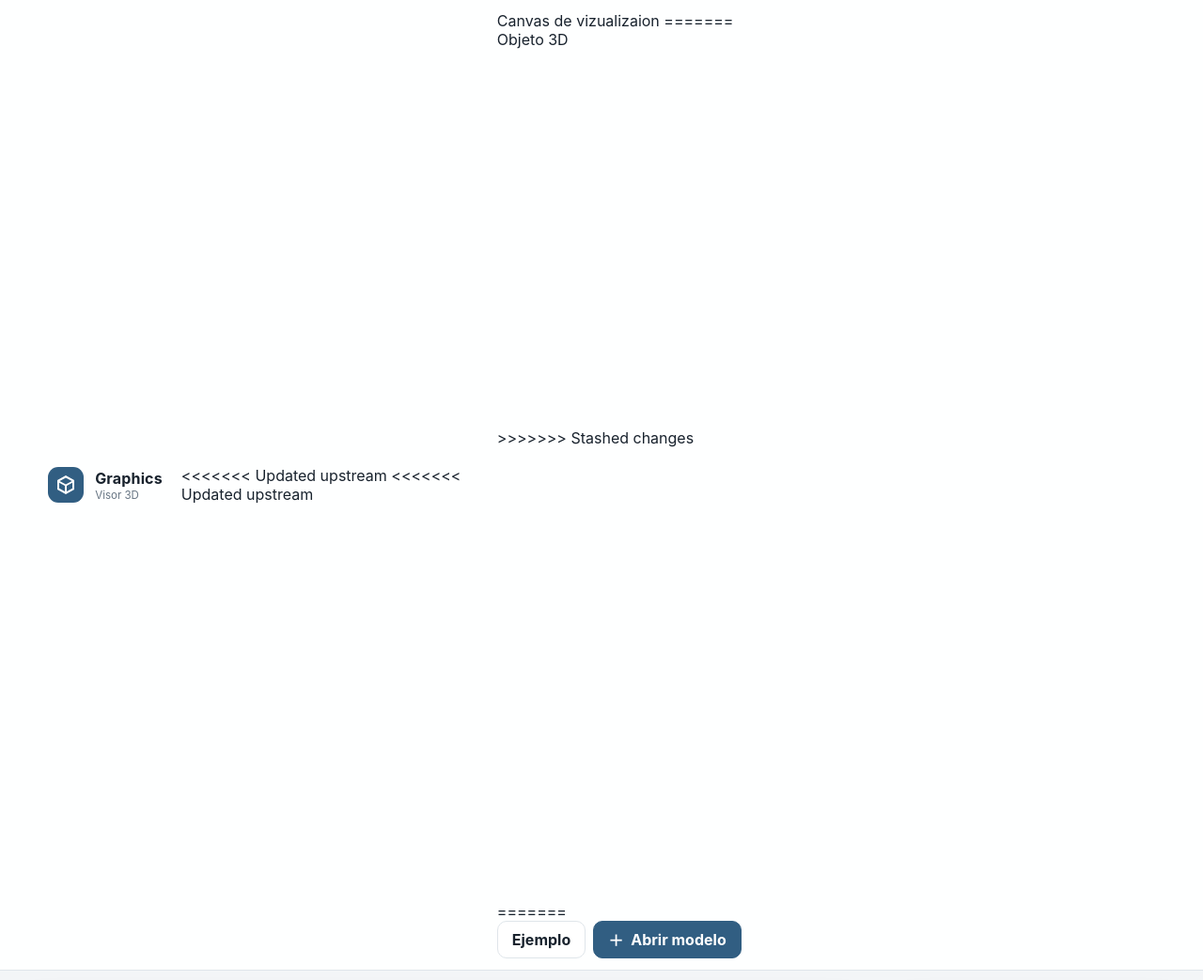
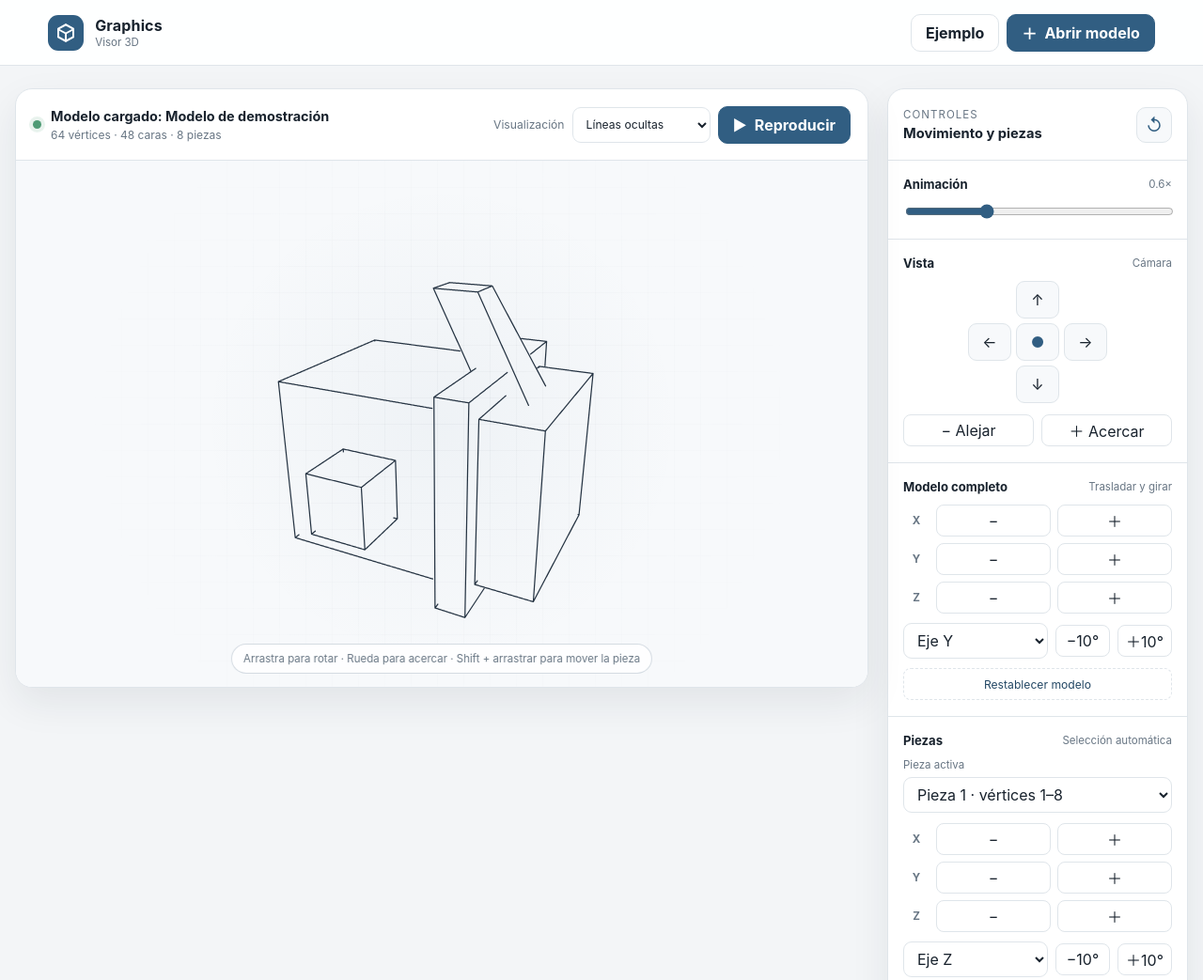
Before and after one commit to JonathanJS333/Graphics, a website: page index.html in a window 1280 px wide. Shown: the top 1043 px of the page at 94% size. Drawn offline with Linux system fonts and the light colour scheme.

Commit message:
Proyecto
Proyecto final de Graficación 2026.
Se soluciono error al confundir los archivos Index.js e Index.html. xd

```diff
--- a/index.html
+++ b/index.html
@@ -21,29 +21,6 @@
       </span>
     </a>
 
-<<<<<<< Updated upstream
-<<<<<<< Updated upstream
-      <div class="card text-center">
-        <div class="card-header">
-          Canvas de vizualizaion
-=======
-    <div class="container">
-        <div class="row justify-content-center">
-            <div class="col-lg-10">
-                <div class="card text-center">
-                    <div class="card-header py-3">Objeto 3D</div>
-
-                    <div class="p-4">
-                        <canvas id="circlechart" width="700" height="400"></canvas>
-                    </div>
-
-                </div>
-            </div>
->>>>>>> Stashed changes
-        </div>
-        <div class="chart card-img-bottom">
-            <canvas id="circlechart" width="640" height="480"></canvas>
-=======
     <div class="topbar-actions">
       <button class="button button-ghost" id="load-demo" type="button">Ejemplo</button>
       <button class="button button-primary" id="open-file" type="button">
@@ -62,7 +39,6 @@
           <div>
             <strong id="status-text">Preparando visor…</strong>
             <span id="model-info">Sin información</span>
->>>>>>> Stashed changes
           </div>
         </div>
 
--- a/src/canvasLocal.ts
+++ /dev/null
@@ -1,247 +0,0 @@
-
-export class CanvasLocal {
-  //atributos
-  protected graphics: CanvasRenderingContext2D;
-  protected rWidth:number;
-  protected rHeight:number;
-  protected maxX: number;
-  protected maxY: number;
-  protected pixelSize: number;
-  protected centerX: number;
-  protected centerY: number;
-
-
-  public constructor(g: CanvasRenderingContext2D, canvas: HTMLCanvasElement){
-    this.graphics = g;
-    this.rWidth = 6;
-    this.rHeight= 4;
-    this.maxX = canvas.width - 1
-    this.maxY = canvas.height - 1;
-    this.pixelSize = Math.max(this.rWidth / this.maxX, this.rHeight / this.maxY);
-    this.centerX = this.maxX/2;
-    this.centerY = this.maxY/2;
-  }
-
-<<<<<<< Updated upstream
-  /*iX(x: number):number{return Math.round(this.centerX + x/this.pixelSize);}
-  iY(y: number): number{ return Math.round(this.centerY - y / this.pixelSize); }
-  */
-  drawLine(x1: number, y1: number, x2: number, y2:number) {
-    this.graphics.beginPath();
-    this.graphics.moveTo(x1, y1);
-    this.graphics.lineTo(x2, y2);
-    this.graphics.closePath();
-    this.graphics.stroke();
-  }
-
-  /*fx(x:number):number {
-    return Math.sin(x*2.5);
-  }*/
-  // Triangles.java: This program draws 50 triangles inside each other.
-  paint() {
-    // limpia
-    this.graphics.clearRect(0, 0, this.maxX + 1, this.maxY + 1);
-    this.graphics.strokeStyle = 'black';   // estilo
-    this.graphics.lineWidth = 1;
-
-    const size = Math.min(this.maxX, this.maxY) * 0.8;
-    const half = size / 2;
-
-    let xA = this.centerX - half;
-    let yA = this.centerY - half;
-    let xB = this.centerX + half;
-    let yB = this.centerY - half;
-    let xC = this.centerX + half;
-    let yC = this.centerY + half;
-    let xD = this.centerX - half;
-    let yD = this.centerY + half;
-    const q = 0.05;
-    const p = 1 - q;
-
-    for (let i = 0; i < 50; i++) {
-      // dibujar cuadrado
-    this.graphics.beginPath();
-    this.graphics.moveTo(xA, yA);
-    this.graphics.lineTo(xB, yB);
-    this.graphics.lineTo(xC, yC);
-    this.graphics.lineTo(xD, yD);
-    this.graphics.closePath();
-    this.graphics.stroke();
-
-      // calcula el siguiente cuadrado
-    const xA1 = p * xA + q * xB;
-    const yA1 = p * yA + q * yB;
-    const xB1 = p * xB + q * xC;
-    const yB1 = p * yB + q * yC;
-    const xC1 = p * xC + q * xA;
-    const yC1 = p * yC + q * yA;
-    const xD1 = p * xD + q * xA;
-    const yD1 = p * yD + q * yA;
-
-    xA = xA1;
-    yA = yA1;
-    xB = xB1;
-    yB = yB1;
-    xC = xC1;
-    yC = yC1;
-    xD = xD1;
-    yD = yD1;
-    }
-
-  /*public void paint(Graphics g)
-    { initgr();
-    float side = 0.95F * minMaxXY, sideHalf = 0.5F * side,
-    h = sideHalf * (float)Math.sqrt (3),
-    xA, yA, xB, yB, xC, yC,
-    xA1, yA1, xB1, yB1, xC1, yC1, p, q;
-    q = 0.05F;
-    p = 1 - q;
-    xA = xCenter - sideHalf;
-    yA = yCenter - 0.5F * h;
-    xB = xCenter + sideHalf;
-    yB = yA;
-    xC = xCenter;
-    yC = yCenter + 0.5F * h;
-    for (int i=0; i<50; i++)
-    { g.drawLine(iX(xA), iY(yA), iX(xB), iY(yB));
-    g.drawLine(iX(xB), iY(yB), iX(xC), iY(yC));
-    g.drawLine(iX(xC), iY(yC), iX(xA), iY(yA));
-    xA1 = p * xA + q * xB;
-    yA1 = p * yA + q * yB;
-    xB1 = p * xB + q * xC;
-    yB1 = p * yB + q * yC;
-    xC1 = p * xC + q * xA;
-    yC1 = p * yC + q * yA;
-    xA = xA1; xB = xB1; xC = xC1;
-    yA = yA1; yB = yB1; yC = yC1;
-    }
-    }
-    }
-
-   /* this.drawLine(this.iX(-3), this.iY(0), this.iX(3), this.iY(0));
-    this.drawLine(this.iX(0), this.iY(2), this.iX(0), this.iY(-2));
-
-
-    //dibuja la cuadricula
-    /*this.graphics.strokeStyle = 'lightgray';
-    for (let x = -3; x <= 3; x+=0.25){
-      this.drawLine(this.iX(x), this.iY(-2), this.iX(x), this.iY(2));
-    }
-    for (let y = -2; y <= 2; y+=0.25){
-      this.drawLine(this.iX(-3), this.iY(y), this.iX(3), this.iY(y));
-    }
-    //dibuja las divisiones
-    this.graphics.strokeStyle = 'black';
-    for (let x = -3; x <= 3; x++){
-      this.drawLine(this.iX(x), this.iY(-0.1), this.iX(x), this.iY(0.1));
-      this.graphics.strokeText(x+"", this.iX(x-0.1), this.iY(-0.2));
-    }
-    for (let y = -2; y <= 2; y++){
-      this.drawLine(this.iX(-0.1), this.iY(y), this.iX(0.1), this.iY(y));
-    }
-    this.graphics.strokeText("X", this.iX(2.9), this.iY(0.2));
-    this.graphics.strokeText("Y", this.iX(-0.2), this.iY(1.8));
-    //dibujar la funcion
-    this.graphics.strokeStyle = 'red';
-    let paso: number = 0.1;
-    for (let x = -3; x <= 3; x+=paso){
-      this.drawLine(this.iX(x), this.iY(this.fx(x)), this.iX(x+paso), this.iY(this.fx(x+paso)));
-    }
-    /*this.graphics.strokeStyle = 'red';
-    this.drawLine(this.iX(0), this.iY(0), this.iX(2), this.iY(0));
-    this.drawLine(this.iX(2), this.iY(0), this.iX(1), this.iY(1.5));
-    this.drawLine(this.iX(1), this.iY(1.5), this.iX(0), this.iY(0));*/
-
-
-    //this.drawLine(320, 40, 480, 400);
-    //this.drawLine(320, 40, 140, 400);
-    //this.drawLine(140, 400, 480, 400);
-    /*let lado = 1;
-    let side = 0.95 * lado;
-    let sideHalf = 0.5 * side;
-    let xCenter = 320;
-    let yCenter = 240;
-
-    let h = sideHalf * Math.sqrt(3);
-    let xA, yA, xB, yB, xC, yC,
-    xA1, yA1, xB1, yB1, xC1, yC1, p, q;
-     q = 0.05;
-    p = 1 - q;
-    /*xA = xCenter - sideHalf;
-    yA = yCenter - 0.5 * h;
-    xB = xCenter + sideHalf;
-    yB = yA;
-    xC = xCenter;
-    yC = yCenter + 0.5 * h; *
-
-    for (let m = 0; m < 4; m++){
-      for (let n = 0; n < 4; n++){
-        xA = 1+n*lado - sideHalf;
-        yA = 1+m*lado - 0.5 * h;
-        xB = 1+n*lado+ sideHalf;
-        yB = yA;
-        xC = 1+n*lado;
-        yC = 1+m*lado + 0.5 * h;
-        for (let i = 0; i < 20; i++){
-          this.drawLine(this.iX(xA), this.iY(yA), this.iX(xB), this.iY(yB));
-          this.drawLine(this.iX(xB), this.iY(yB), this.iX(xC), this.iY(yC));
-          this.drawLine(this.iX(xC), this.iY(yC), this.iX(xA), this.iY(yA));
-          xA1 = p * xA + q * xB;
-          yA1 = p * yA + q * yB;
-          xB1 = p * xB + q * xC;
-          yB1 = p * yB + q * yC;
-          xC1 = p * xC + q * xA;
-          yC1 = p * yC + q * yA;
-          xA = xA1; xB = xB1; xC = xC1;
-          yA = yA1; yB = yB1; yC = yC1;
-        }
-      }
-    }
-
-    /* for (let i = 0; i < 50; i++){
-        this.drawLine(xA, yA, xB, yB);
-        this.drawLine(xB, yB, xC, yC);
-        this.drawLine(xC, yC, xA, yA);
-        xA1 = p * xA + q * xB;
-        yA1 = p * yA + q * yB;
-        xB1 = p * xB + q * xC;
-        yB1 = p * yB + q * yC;
-        xC1 = p * xC + q * xA;
-        yC1 = p * yC + q * yA;
-        xA = xA1; xB = xB1; xC = xC1;
-        yA = yA1; yB = yB1; yC = yC1;
-    } */
-
-  }
-
-=======
-    public constructor(g: CanvasRenderingContext2D, canvas: HTMLCanvasElement) {
-        this.graphics = g;
-        this.rWidth = 12;
-        this.rHeight = 8;
-        this.maxX = canvas.width - 1;
-        this.maxY = canvas.height - 1;
-        this.pixelSize = Math.max(this.rWidth / this.maxX, this.rHeight / this.maxY);
-        // Ajustamos los centros para que la gráfica horizontal tenga espacio a la izquierda
-        this.centerX = this.maxX / 10;
-        this.centerY = this.maxY / 10;
-    }
-
-    /*iX(x: number): number { return Math.round(this.centerX + x / this.pixelSize); }
-    iY(y: number): number { return Math.round(this.centerY + y / this.pixelSize); }
-    */
-    drawLine(x1: number, y1: number, x2: number, y2: number) {
-        this.graphics.beginPath();
-        this.graphics.moveTo(x1, y1);
-        this.graphics.lineTo(x2, y2);
-        this.graphics.stroke();
-    }
-
-
-paint() {
-    this.drawLine(100.5,100, 500,100.5);
-    this.drawLine(500, 100, 300, 400);
-    this.drawLine(300, 400, 100,100);
-}
->>>>>>> Stashed changes
-}
--- a/src/index.ts
+++ b/src/index.ts
@@ -8,35 +8,10 @@ function getElement<T extends HTMLElement>(id: string): T {
   return element as T;
 }
 
-const canvas =getElement<HTMLCanvasElement>('viewer-canvas');
+const canvas = getElement<HTMLCanvasElement>('viewer-canvas');
 const canvasContainer = getElement<HTMLDivElement>('canvas-container');
 const drawingContext = canvas.getContext('2d', { alpha: true });
 
-<<<<<<< Updated upstream
-<<<<<<< Updated upstream
-miCanvas.paint();
-=======
-// Ahora el paint se ejecuta cuando el usuario hace clic
-boton.addEventListener('click', () => {
-    const valoresTexto = inputDatos.value;
-    if (valoresTexto.trim() === "") {
-        alert("Por favor ingresa algunos números");
-        return;
-    }
-
-    // Convertimos el string en un array de números
-    const h = valoresTexto.split(',').map(val => Number(val.trim()));
-
-    // Validamos que sean números válidos
-    if (h.some(isNaN)) {
-        alert("Asegúrate de ingresar solo números separados por comas");
-        return;
-    }
-
-    miCanvas.paint(); // Le pasamos los datos al paint
-});
->>>>>>> Stashed changes
-=======
 if (drawingContext === null) {
   throw new Error('El navegador no pudo crear el contexto 2D.');
 }
@@ -405,4 +380,3 @@ loadModel(DEFAULT_MODEL, 'Modelo de demostración');
 resizeCanvas();
 updatePlayButton();
 requestAnimationFrame(renderFrame);
->>>>>>> Stashed changes
```
Also changed, not shown: dist/src/index.js.
